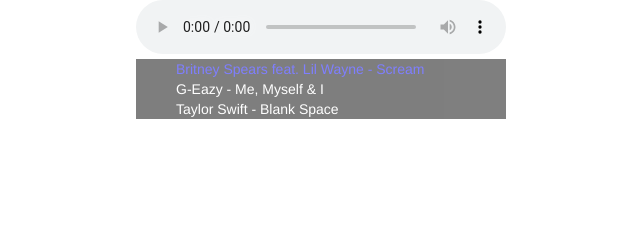
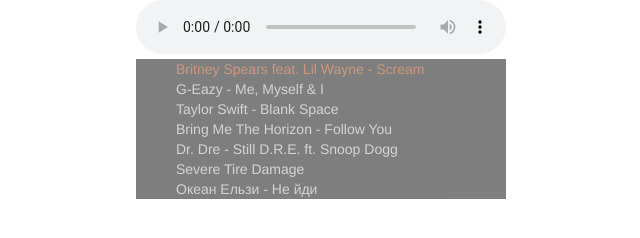
Before and after one commit to skybaros/HTML_Audio_Player, a plain HTML site: page index.html in a window 1280 px wide. Shown: the whole page, without its empty margins (319-959 px from the left). Drawn offline with nearby package versions, Linux system fonts and the light colour scheme.

Commit message:
Final commit

```diff
--- a/css/style.css
+++ b/css/style.css
@@ -13,7 +13,7 @@
 
 .playlist li a {
 	text-decoration: none;
-	color: white;
+	color: #aaa;
 }
 
 .playlist {
@@ -23,5 +23,5 @@
 }
 
 .playlist .current a{
-	color: blue;
+	color: #930;
 }
--- a/index.html
+++ b/index.html
@@ -10,9 +10,13 @@
 		Your browser does not support the audio element.
 </audio>
 	<ul class="playlist">
-	<li class="current"><a href="sound.mp3">Britney Spears feat. Lil Wayne - Scream</a></li>
-	<li><a href="sound2.mp3">G-Eazy - Me, Myself & I</a></li>
-	<li><a href="sound3.mp3">Taylor Swift - Blank Space</a></li>
+	<li class="current"><a href="assets/music/sound.mp3">Britney Spears feat. Lil Wayne - Scream</a></li>
+	<li><a href="assets/music/sound2.mp3">G-Eazy - Me, Myself & I</a></li>
+	<li><a href="assets/music/sound3.mp3">Taylor Swift - Blank Space</a></li>
+	<li><a href="assets/music/Bring Me The Horizon - Follow You (Official Video).mp3">Bring Me The Horizon - Follow You</a></li>
+	<li><a href="assets/music/Dr. Dre - Still D.R.E. ft. Snoop Dogg.mp3">Dr. Dre - Still D.R.E. ft. Snoop Dogg</a></li>
+	<li><a href="assets/music/Severe Tire Damage.mp3">Severe Tire Damage</a></li>
+	<li><a href="assets/music/Океан Ельзи - Не йди (official video).mp3">Океан Ельзи - Не йди</a></li>
 	</ul>
 </div>
 <script
--- a/js/main.js
+++ b/js/main.js
@@ -1,5 +1,4 @@
 $(document).ready(function() {
-
 	var currentSong = 0;
             $("#player")[0].src = $("#playlist li a")[0];
             $("#player")[0].play();
```
Also changed, not shown: 7 other files.
